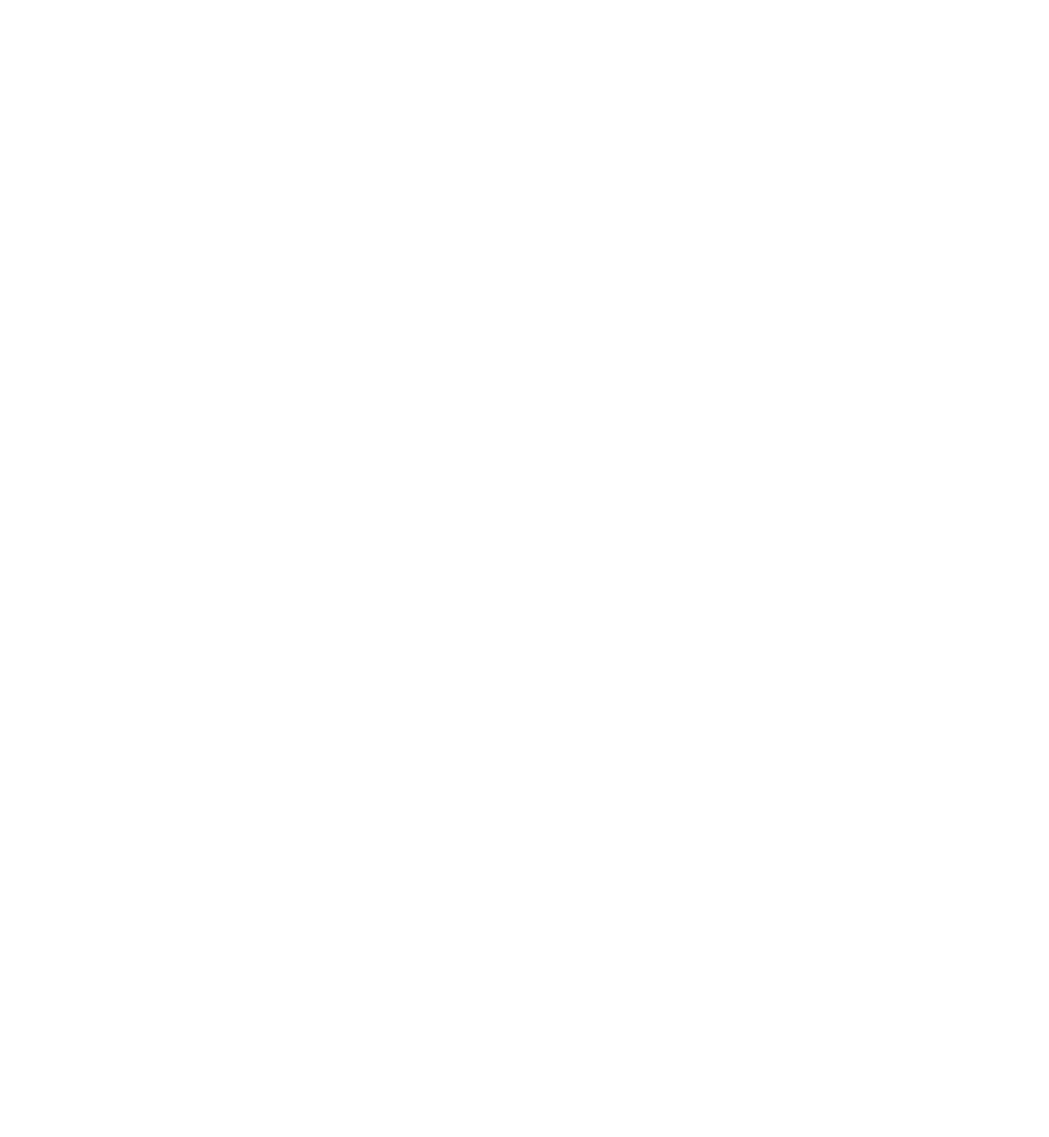
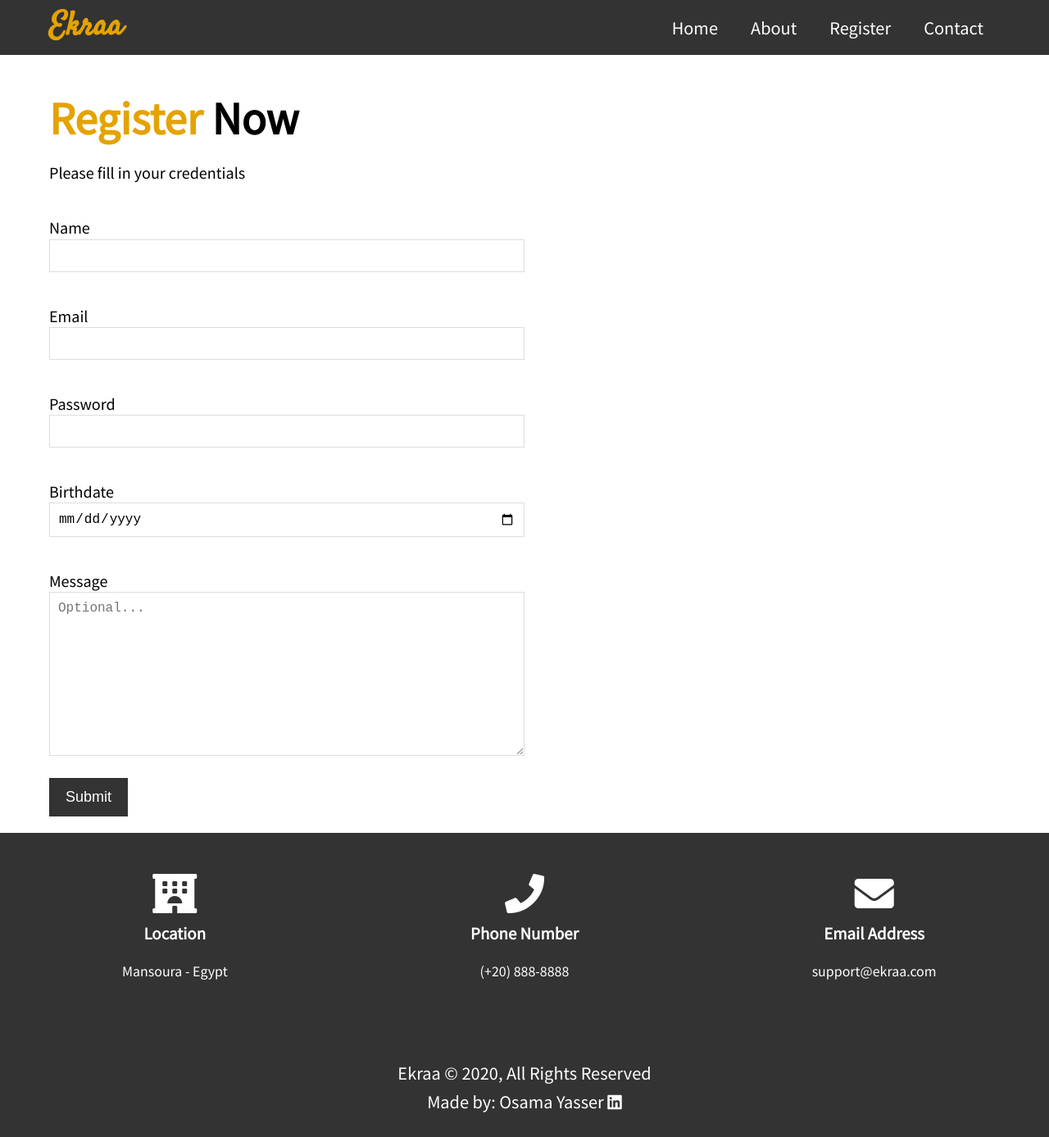
Before and after one commit to osamayasserr/cs50-homepage, a plain HTML site: page register.html in a window 1280 px wide. Shown: the whole page at 82% size. Before the commit the page ends 800 px from the top, so only its background shows below. Drawn offline with Linux system fonts and the light colour scheme.

Commit message:
Register page

```diff
--- a/contact.html
+++ b/contact.html
@@ -4,7 +4,7 @@
     <meta charset="UTF-8">
     <meta name="viewport" content="width=device-width, initial-scale=1.0">
     <!-- Link to bootstrap and custom stylesheet -->
-    <!-- <link href="https://stackpath.bootstrapcdn.com/bootstrap/4.5.0/css/bootstrap.min.css" rel="stylesheet"> -->
+    <link href="https://stackpath.bootstrapcdn.com/bootstrap/4.5.0/css/bootstrap.min.css" rel="stylesheet">
     <link href="https://fonts.googleapis.com/css2?family=Noto+Sans+JP&display=swap" rel="stylesheet">
     <link href="https://fonts.googleapis.com/css2?family=Satisfy&display=swap" rel="stylesheet">
     <link rel="stylesheet" href="https://use.fontawesome.com/releases/v5.6.1/css/all.css" integrity="sha384-gfdkjb5BdAXd+lj+gudLWI+BXq4IuLW5IT+brZEZsLFm++aCMlF1V92rMkPaX4PP" crossorigin="anonymous">
@@ -28,9 +28,15 @@
     </header>
     <section id="form">
         <div class="container">
+            <div id='alert-fail' style="display: none;" class="alert alert-danger" role="alert">
+                Please make sure to enter a valid name!
+            </div>
+            <div id="alert-success" style="display: none;" class="alert alert-success" role="alert">
+                We will contact you soon!
+              </div>
             <h1><span class="primary-text">Contact</span> Us</h1>
             <p>Please fill out the form below</p>
-            <form action="">
+            <form onsubmit="greet(name.value); return false;">
                 <div class="form-group">
                     <label for="name">Name</label>
                     <input type="text" name="name" id="name">
@@ -69,5 +75,23 @@
         <p>Ekraa &copy; 2020, All Rights Reserved</p>
         <p>Made by: <a href="https://www.linkedin.com/in/osamayasserr/" target="_blank">Osama Yasser</a> <i class="fab fa-linkedin"></i></p>
     </footer>
+
+    <!-- JavaScript -->
+    <script>
+         // Get alert element
+         let alert_fail = document.querySelector('#alert-fail');
+         let alert_success = document.querySelector('#alert-success')
+
+        function greet(name) {
+            if (!name) {
+                alert_success.style.display = 'none';
+                alert_fail.style.display = 'block';
+            }
+            else {
+                alert_fail.style.display = 'none';
+                alert_success.style.display = 'block';
+            }
+        };
+    </script>
 </body>
 </html>
--- a/register.html
+++ b/register.html
@@ -0,0 +1,94 @@
+<!DOCTYPE html>
+<html lang="en">
+<head>
+    <meta charset="UTF-8">
+    <meta name="viewport" content="width=device-width, initial-scale=1.0">
+    <!-- Link to bootstrap and custom stylesheet -->
+    <!-- <link href="https://stackpath.bootstrapcdn.com/bootstrap/4.5.0/css/bootstrap.min.css" rel="stylesheet"> -->
+    <link href="https://fonts.googleapis.com/css2?family=Noto+Sans+JP&display=swap" rel="stylesheet">
+    <link href="https://fonts.googleapis.com/css2?family=Satisfy&display=swap" rel="stylesheet">
+    <link rel="stylesheet" href="https://use.fontawesome.com/releases/v5.6.1/css/all.css" integrity="sha384-gfdkjb5BdAXd+lj+gudLWI+BXq4IuLW5IT+brZEZsLFm++aCMlF1V92rMkPaX4PP" crossorigin="anonymous">
+    <link href="styles.css" rel="stylesheet">
+    <!-- Page title -->
+    <title>Ekraa | Register</title>
+</head>
+<body>
+    <header>
+        <nav id="navbar">
+            <div class="container">
+                <h2><a href="index.html" id="logo">Ekraa</a></h2>
+                <ul>
+                    <li><a href="index.html">Home</a></li>
+                    <li><a href="about.html">About</a></li>
+                    <li><a href="register.html">Register</a></li>
+                    <li><a href="contact.html">Contact</a></li>
+                </ul>
+            </div>
+        </nav>
+    </header>
+    <section id="form">
+        <div class="container">
+            <h1><span class="primary-text">Register</span> Now</h1>
+            <p>Please fill in your credentials</p>
+            <form onsubmit="greet(name.value); return false;">
+                <div class="form-group">
+                    <label for="name">Name</label>
+                    <input type="text" name="name" id="name">
+                </div>
+                <div class="form-group">
+                    <label for="email">Email</label>
+                    <input type="email" name="email" id="email">
+                </div>
+                <div class="form-group">
+                    <label for="password">Password</label>
+                    <input type="password" name="password" id="password">
+                </div>
+                <div class="form-group">
+                    <label for="age">Birthdate</label>
+                    <input type="date" name="age" id="age">
+                </div>
+                <div class="form-group">
+                    <label for="message">Message</label>
+                    <textarea name="message" id="message" placeholder="Optional..."></textarea>
+                </div>
+                <button type="submit" class="btn">Submit</button>
+            </form>
+        </div>
+    </section>
+    <section id="contact-info">
+        <div class="box bg-dark">
+            <i class="fas fa-hotel fa-3x"></i>
+            <h3>Location</h3>
+            <p>Mansoura - Egypt</p>
+        </div>
+        <div class="box bg-dark">
+            <i class="fas fa-phone fa-3x"></i>
+            <h3>Phone Number</h3>
+            <p>(+20) 888-8888</p>
+        </div>
+        <div class="box bg-dark">
+            <i class="fas fa-envelope fa-3x"></i>
+            <h3>Email Address</h3>
+            <p>support@ekraa.com</p>
+        </div>
+    </section>
+    <div class="clr"></div>
+    <footer id="main-footer">
+        <p>Ekraa &copy; 2020, All Rights Reserved</p>
+        <p>Made by: <a href="https://www.linkedin.com/in/osamayasserr/" target="_blank">Osama Yasser</a> <i class="fab fa-linkedin"></i></p>
+    </footer>
+
+    <!-- JavaScript -->
+    <script>
+        // Alert if no name
+       function greet(name) {
+           if (!name) {
+               alert('Please make sure to enter valid credentials.')
+           }
+           else {
+               alert('Welcome aboard, ' + name + '!')
+           }
+       };
+   </script>
+</body>
+</html>
--- a/styles.css
+++ b/styles.css
@@ -13,7 +13,7 @@ html, body {
 
 a {
     color: #fff;
-    text-decoration: none;
+    text-decoration: none !important;
 }
 
 h1, h2, h3 {
@@ -144,7 +144,7 @@ p {
 .box {
     float: left;
     height: 250px;
-    width: 33.3%;
+    width: 33.333%;
     padding: 50px;
     text-align: center;
 }
```
